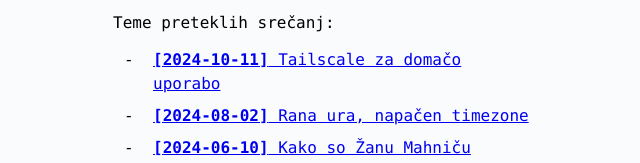
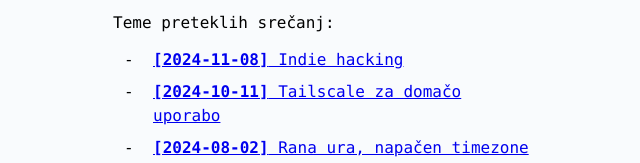
Before and after one commit to mzgajner/geekalisce, a plain HTML site: page index.html in a window 1280 px wide. Shown: the part 734-897 px from the top of the page, without its empty margins (319-959 px from the left). Drawn offline with Linux system fonts and the light colour scheme.

Commit message:
Link to newest video

```diff
--- a/index.html
+++ b/index.html
@@ -119,6 +119,9 @@
     </p>
     <ul class="recordings">
       <li>
+        <a href="https://www.youtube.com/watch?v=BNY4U7FMveo"><b>[2024-11-08]</b> Indie hacking</a>
+      </li>
+      <li>
         <a href="https://www.youtube.com/watch?v=PAptKSlkptc"><b>[2024-10-11]</b> Tailscale za domačo uporabo</a>
       </li>
       <li>
```
